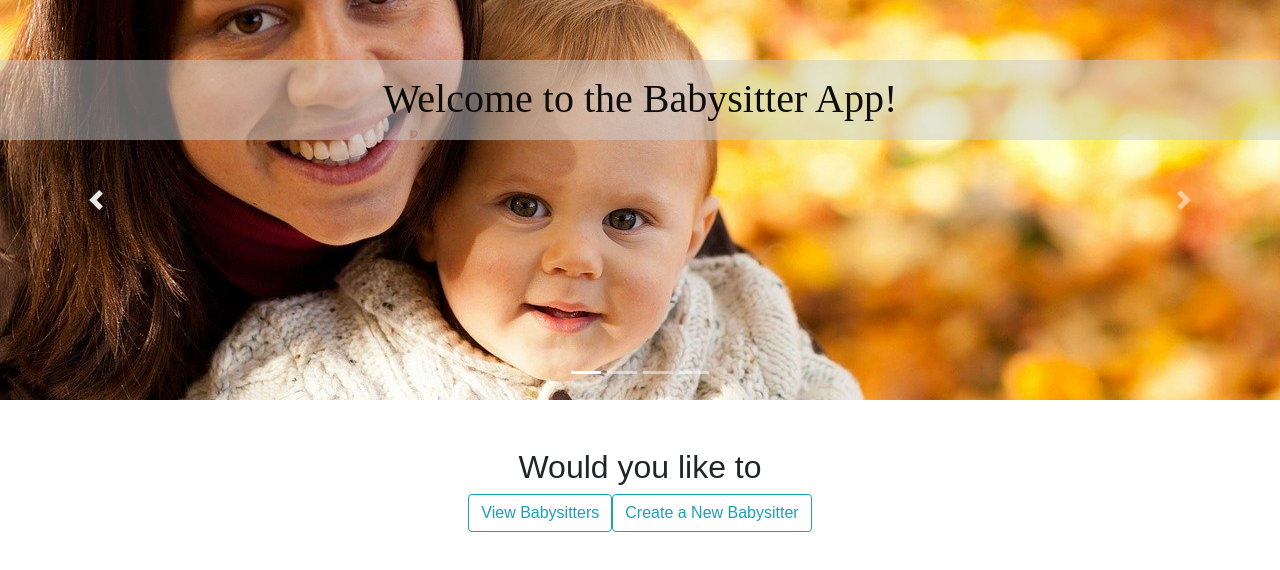
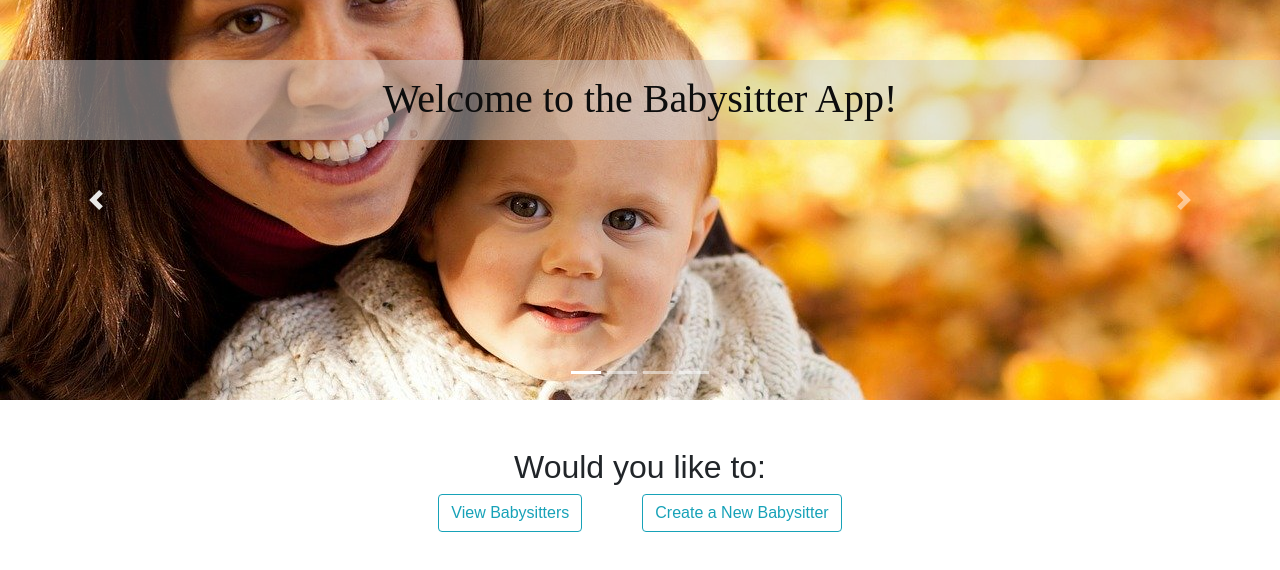
Before and after one commit to A-Glazer/babysitting-app, a React (Create React App) app: page / in a window 1280 px wide. Shown: the top 570 px of the page. Built offline with nearby package versions, Linux system fonts and the light colour scheme.

Commit message:
Added flip title to all pages

```diff
--- a/src/components/BabysitterCard.js
+++ b/src/components/BabysitterCard.js
@@ -1,11 +1,8 @@
 import React from 'react';
-// import { Card, CardImg, CardText, CardBlock,
-//   CardTitle, CardSubtitle, Button } from 'reactstrap';
 import Card from 'react-bootstrap/Card'
 import Button from 'react-bootstrap/Button'
 import CardDeck from 'react-bootstrap/CardDeck'
-import {Link, Route, Switch} from 'react-router-dom'
-import BabysitterShow from '../components/BabysitterShow'
+import {Link} from 'react-router-dom'
 
 class BabysitterCard extends React.Component {
 
@@ -19,14 +16,14 @@ render() {
 
     // let { id, first_name, last_name, phone_number} = this.props.babysitter
     return (
-        <CardDeck>
+        <CardDeck className="card-padding">
             <Card bg="light" style={{ width: '18rem' }}>
             {/* <Card.Header>{id ? id : null}</Card.Header> */}
             <Card.Body>
                 <Card.Title>{last_name ? last_name : null}, {first_name ? first_name : null}</Card.Title>
                 <Card.Text>{phone_number ? phone_number : null}</Card.Text>
                 {/* <Button variant="outline-info" onClick={this.handleOnClick(this.props.babysitter)}>View Availability</Button>{' '} */}
-                <Link to={`/babysitters/${id}`} >View Availability</Link>
+                <Link to={`/babysitters/${id}`}><Button>View Availability</Button></Link>
 
             </Card.Body>
             </Card>
--- a/src/components/BabysitterInput.js
+++ b/src/components/BabysitterInput.js
@@ -1,6 +1,7 @@
 import React from 'react'
 import {connect} from 'react-redux'
 import {addBabysitter} from '../actions/addBabysitter'
+import Flip from 'react-reveal/Flip';
 // import SlotInput from './SlotInput'
 
  class BabysitterInput extends React.Component {
@@ -32,6 +33,10 @@ import {addBabysitter} from '../actions/addBabysitter'
     render() {
         return(
             <div>
+
+            <Flip left>
+                <h1 className="flipTitle">Create a New Babysitter:</h1>
+            </Flip>
                 <form onSubmit={this.handleOnSubmit} >
                     <label>First Name: </label>
                     <input type="text" placeholder="First Name" value={this.state.first_name} name="first_name" onChange={this.handleOnChange} />
--- a/src/components/BabysitterShow.js
+++ b/src/components/BabysitterShow.js
@@ -1,6 +1,8 @@
 import React from 'react'
 import CommentsContainer from '../containers/CommentsContainer'
 import SlotsContainer from '../containers/SlotsContainer'
+import Flip from 'react-reveal/Flip';
+
 // import {Redirect} from 'react-router-dom'
 // import Card from 'react-bootstrap/Card'
 // import Button from 'react-bootstrap/Button'
@@ -11,7 +13,9 @@ const BabysitterShow = (props) => {
 
     return (
         <div>
-            <h2>{babysitter ? babysitter.last_name : null}, {babysitter ? babysitter.first_name : null}</h2>
+             <Flip left>
+                <h1 className="flipTitle">{babysitter ? babysitter.last_name : null}, {babysitter ? babysitter.first_name : null}</h1>
+            </Flip>
             <h4>{babysitter ? babysitter.phone_number : null}</h4>
             <u>Slots: </u><SlotsContainer babysitter={babysitter} />
             <br/>
--- a/src/components/Babysitters.js
+++ b/src/components/Babysitters.js
@@ -4,15 +4,14 @@ import React from 'react'
 import BabysitterCard from './BabysitterCard'
 // import { Container, Row, Col } from 'reactstrap';
 import Row from 'react-bootstrap/Row'
+import Flip from 'react-reveal/Flip';
 
 const Babysitters = ({babysitters}) => {
     let babysitterCards = babysitters.map(baby => {
 
             return (
                 <div>
-                {/* <Row sm={4} className="babyCard"> */}
                     <BabysitterCard key={baby.id} babysitter={baby}/>
-                {/* </Row> */}
                 <br/>
                 </div>
                 )
@@ -21,11 +20,22 @@ const Babysitters = ({babysitters}) => {
 
 
         return(
+            <div>
+            <Flip left >
+                <h1 className="flipTitle">Babysitter List </h1>
+            </Flip>
             <Row className="babyCard">
                 {babysitterCards}
             </Row>
+            </div>
         )
     }
 
 
 export default Babysitters
+
+// import Flip from 'react-reveal/Flip';
+// <div>
+// <Flip left>
+//     <h1>Babysitter List </h1>
+// </Flip>
--- a/src/components/Home.js
+++ b/src/components/Home.js
@@ -1,6 +1,6 @@
 import React from 'react'
 import Babysitters from './Babysitters'
-import Roll from 'react-reveal/Roll';
+import Flip from 'react-reveal/Flip';
 import Carousel from 'react-bootstrap/Carousel'
 import babysitterWithKid from '../images/babysitterWithKid.jpg'
 import kidsInWheelbarrow from '../images/kidsInWheelbarrow.jpg'
@@ -52,18 +52,18 @@ export default class Home extends React.Component {
                 </Carousel>
                 <div className="title-position">
                     <div className="title-background-box">
-                    <Roll left>
+                    <Flip left className="flipTitle">
                         <h1>Welcome to the Babysitter App! </h1>
-                    </Roll>
+                    </Flip>
                     </div>
                 </div>
             </div>
 
 
            <br/>  <br/>
-            <h2>Would you like to </h2>
-            <Link to={'/babysitters/'}><Button variant="outline-info">View Babysitters</Button></Link>
-            <Link to={'/babysitters/new'}><Button variant="outline-info">Create a New Babysitter</Button></Link>
+            <h2>Would you like to: </h2>
+            <Link to={'/babysitters/'}><Button variant="outline-info" className="button-padding">View Babysitters</Button></Link>
+            <Link to={'/babysitters/new'}><Button variant="outline-info" className="button-padding">Create a New Babysitter</Button></Link>
         </div>
         )
 }
--- a/src/styles.css
+++ b/src/styles.css
@@ -38,3 +38,20 @@
     height: 80px;
     padding-top: 15px;
   }
+
+  .button-padding {
+      margin-right: 30px;
+      margin-left: 30px;
+      margin-bottom: 30px;
+  }
+
+  .flipTitle {
+    font-family: cursive;
+    color: #800080;
+  }
+
+  .card-padding {
+    margin-right: 5px;
+    margin-left: 5px;
+    margin-top: 10px;
+}
```
Also changed, not shown: src/components/SlotCard.js (added, +33 -0 lines).
